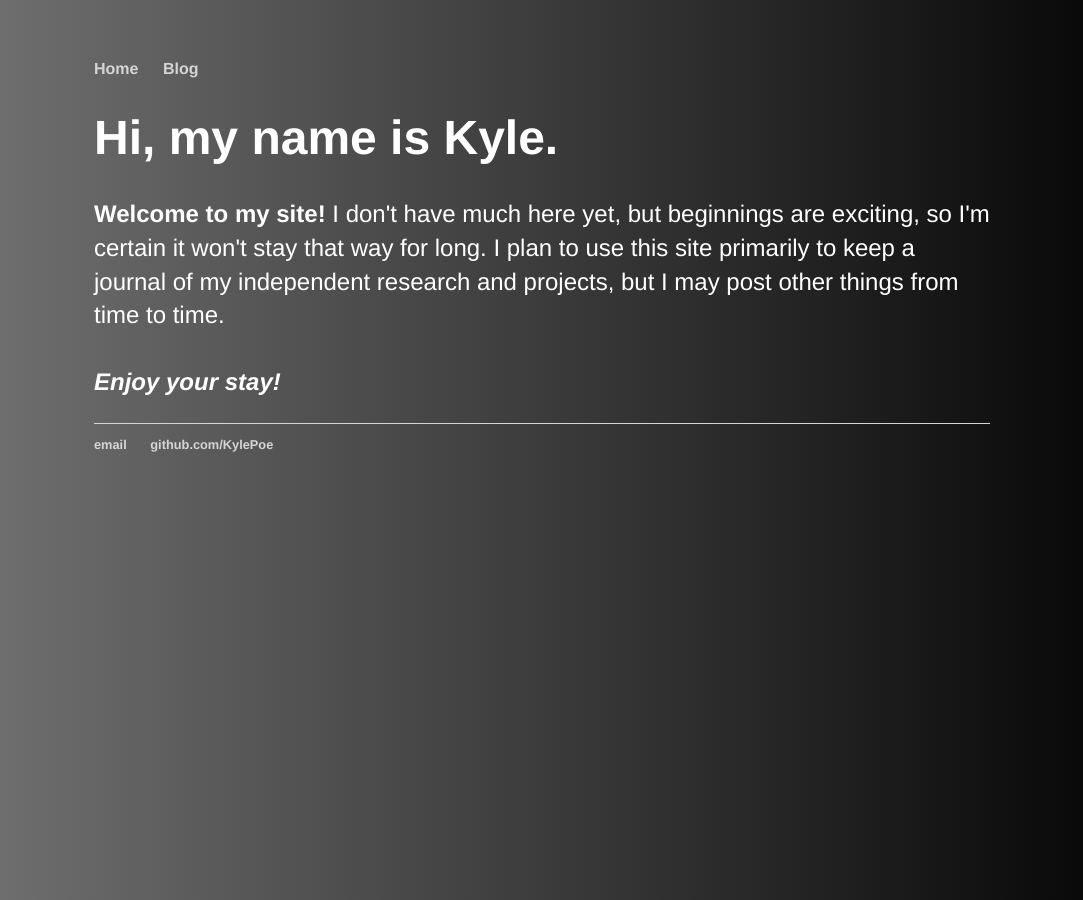
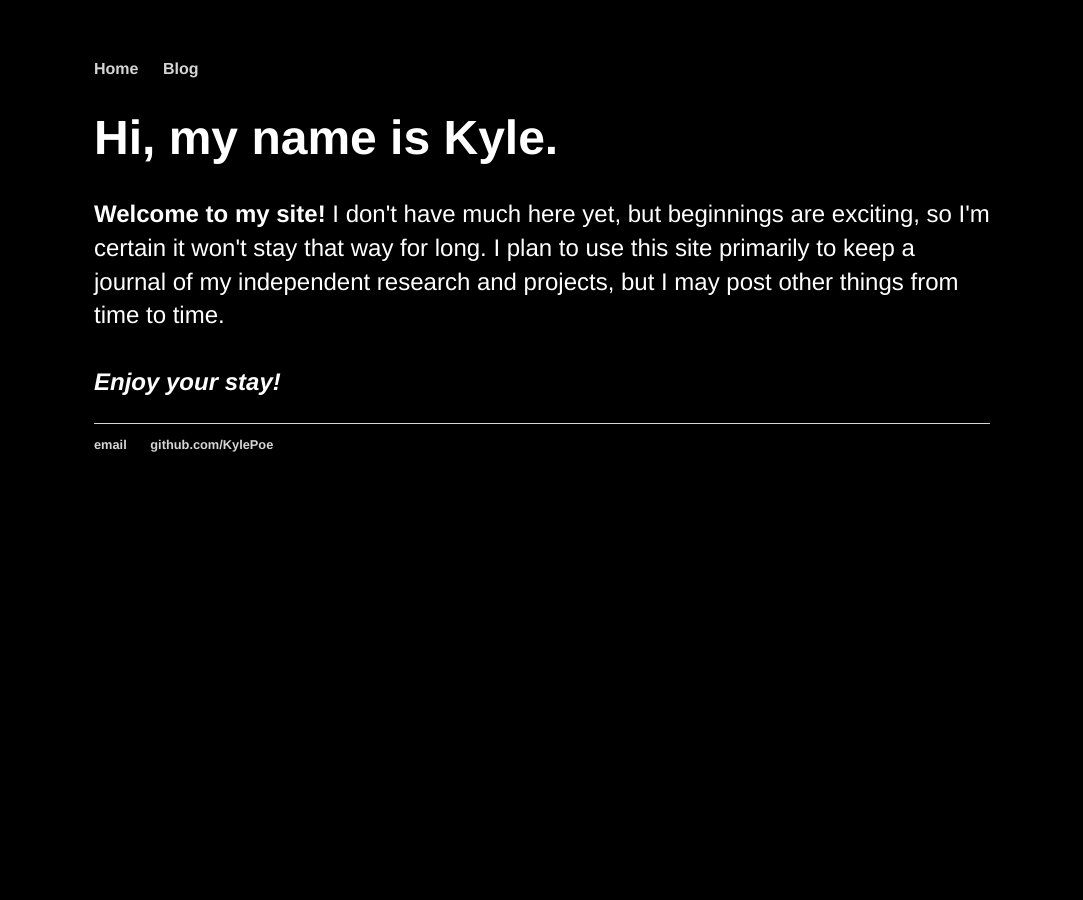
Before and after one commit to KylePoe/kylepoe.info, a Jekyll site: the page built from index.html, in a window 1280 px wide. Shown: the whole page, without its empty margins (98-1181 px from the left). Built offline with Jekyll 4.4.1, drawn with Linux system fonts in a browser that asks for light colours.

Commit message:
Update main.css
Change background to black

```diff
--- a/css/main.css
+++ b/css/main.css
@@ -1,7 +1,7 @@
 body {
     margin: 60px auto;
     width: 70%;
-    background: linear-gradient(-90deg,#000000, #777777);
+    background-color: #000000;
 }
 
 nav ul, footer ul {
```
